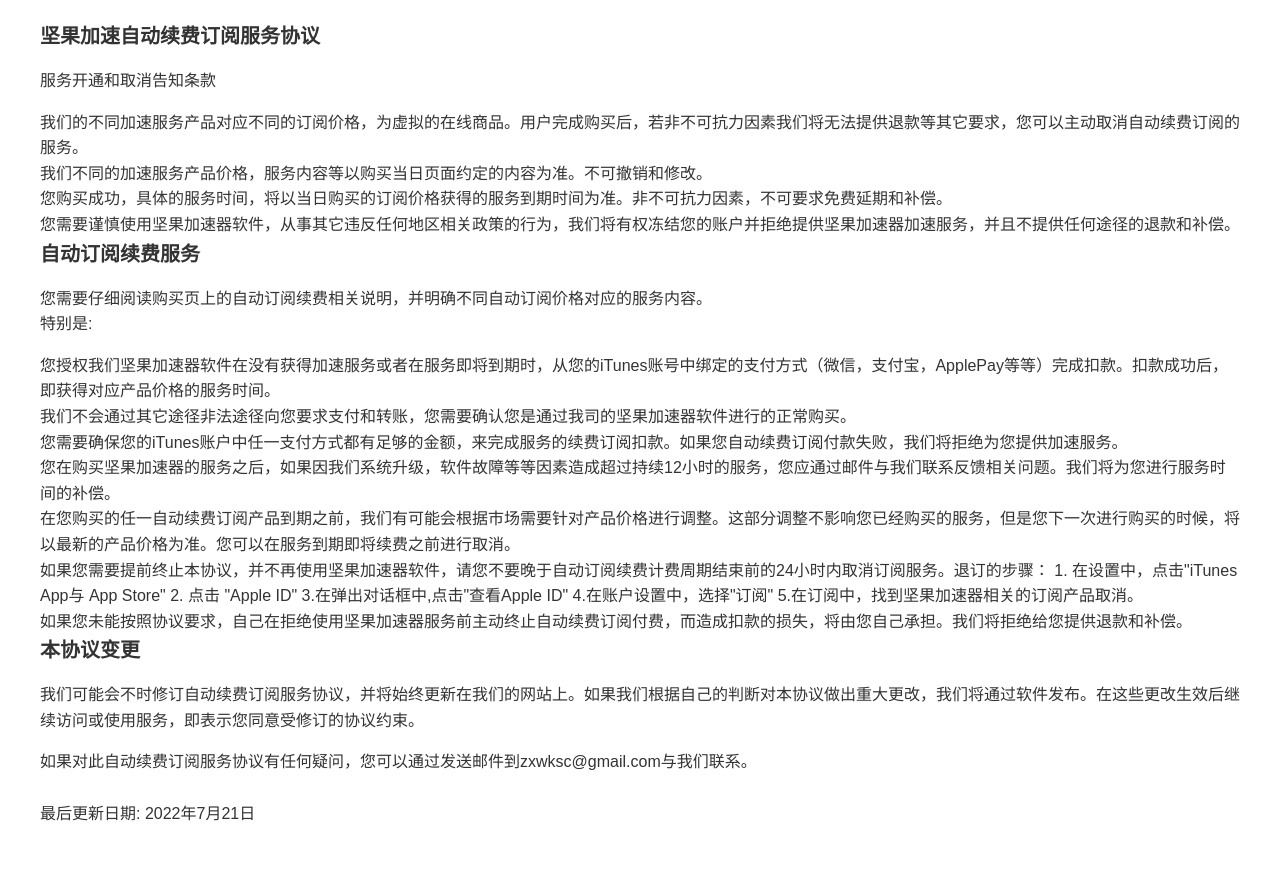
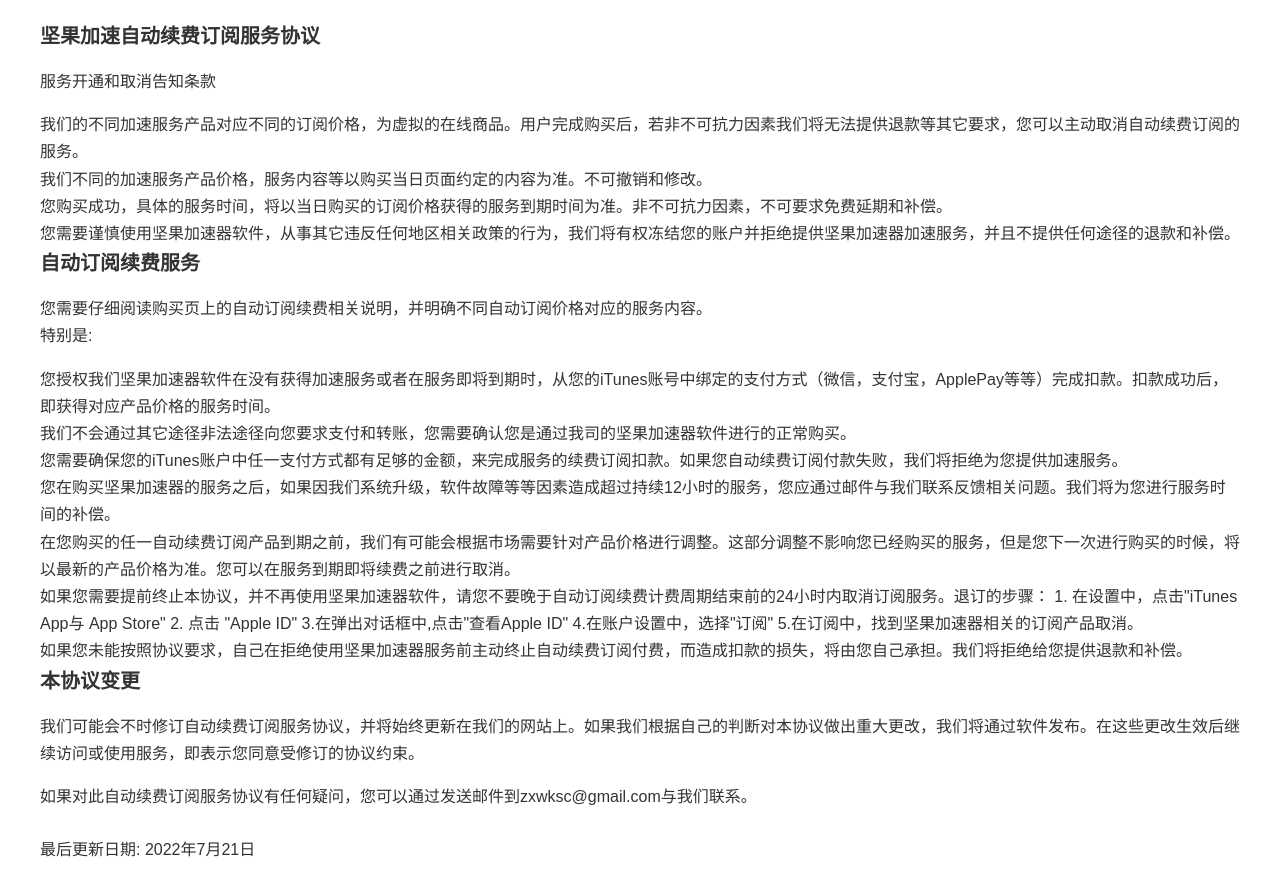
Before and after one commit to zxwksc/jianguo.github.io, a Jekyll site: the page automatic_renewal.html, which Jekyll copies as it is, in a window 1280 px wide. Shown: the top 896 px of the page. Built offline with Jekyll 4.4.1, drawn with Linux system fonts in a browser that asks for light colours.

Commit message:
Update automatic_renewal.html

```diff
--- a/automatic_renewal.html
+++ b/automatic_renewal.html
@@ -40,6 +40,11 @@
             margin: 0 auto;
             max-width: 1200px;
             padding: 20px 10px;
+        }
+
+        span {
+            margin: 6px 0;
+            line-height: 1.7;
         }
 
         p {
```
